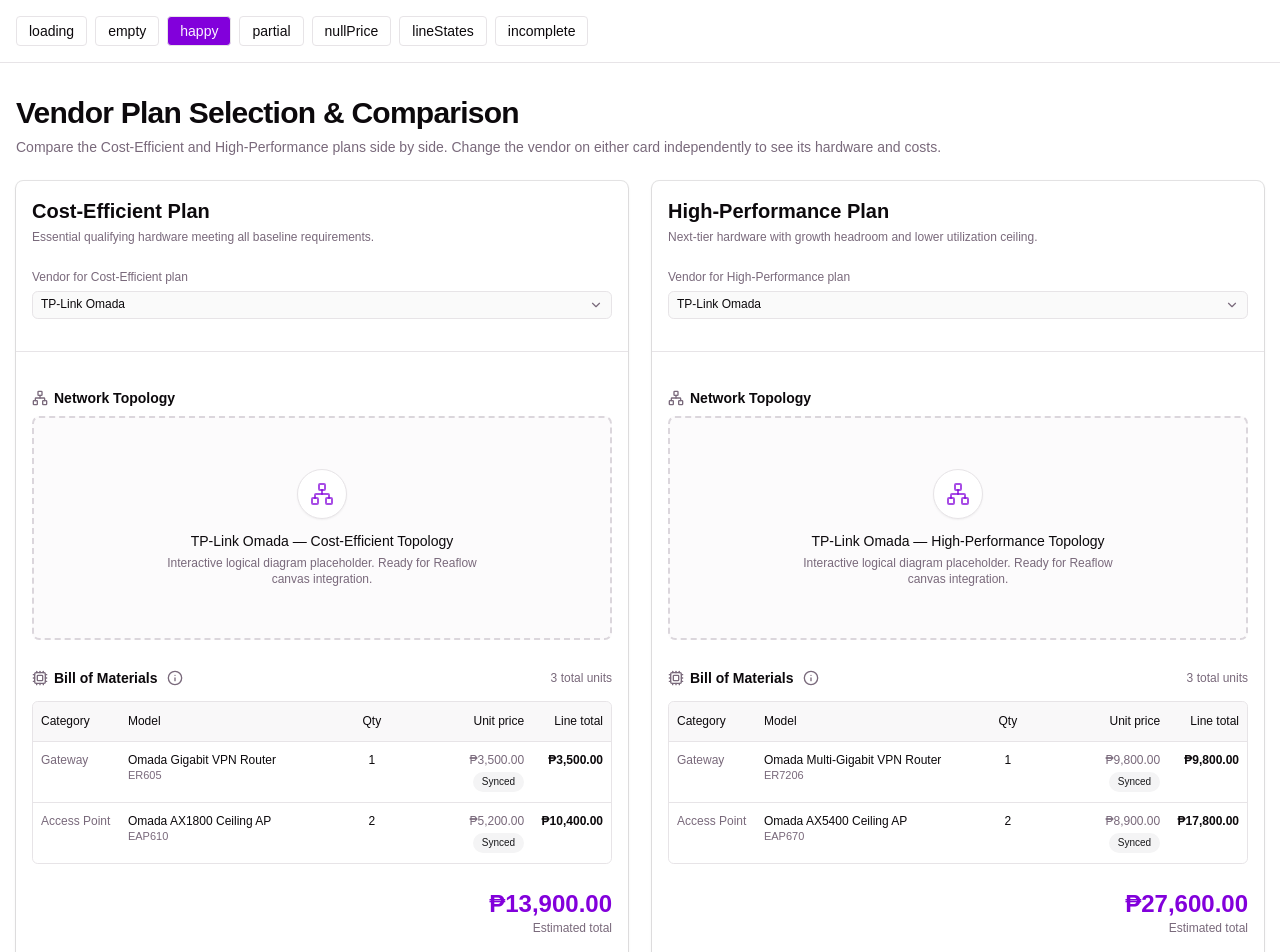
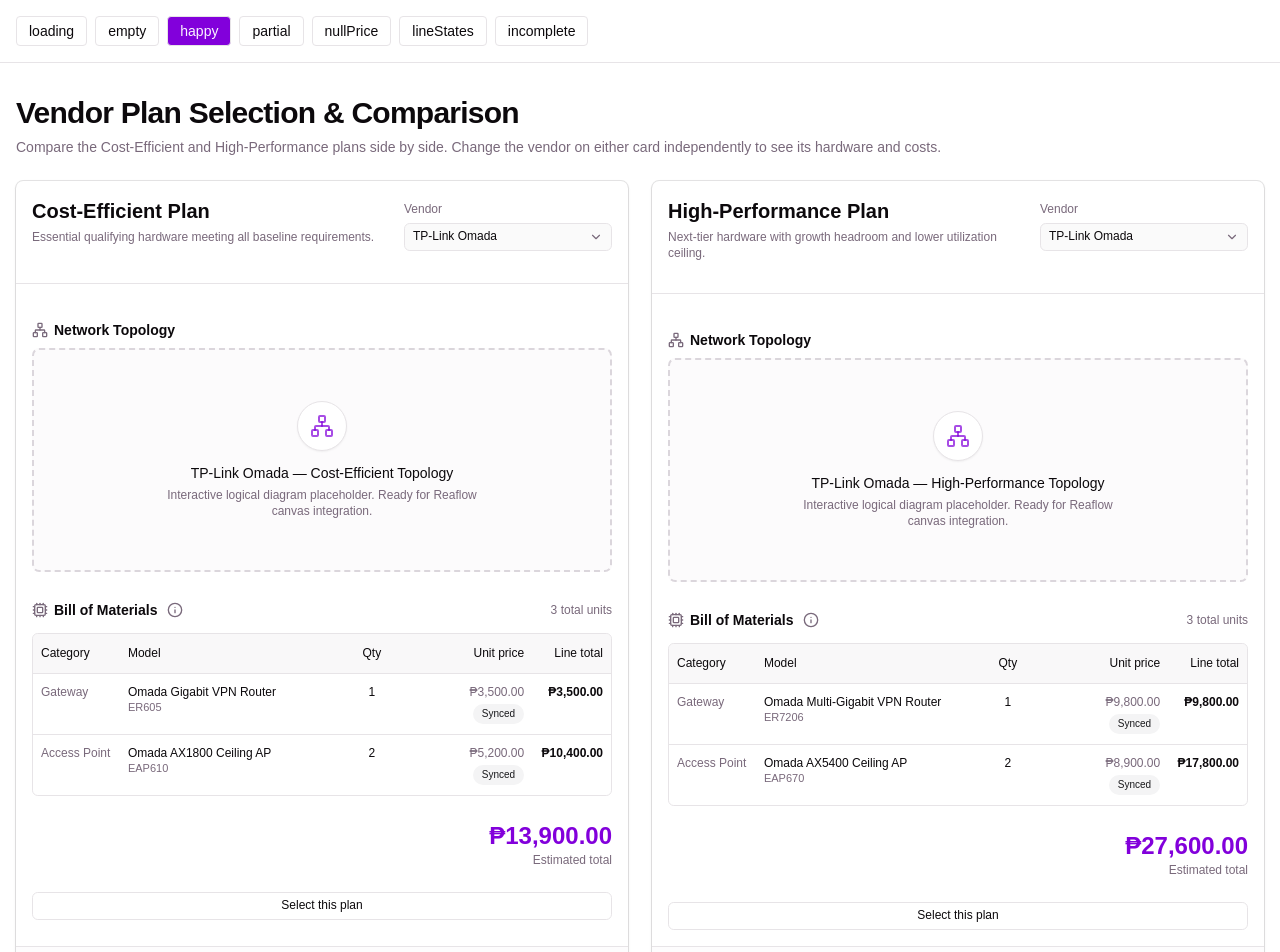
Before and after one commit to kriztiangerard/aghm-nwp-frontend, a React (Vite) app: page /dev/comparison in a window 1280 px wide. Shown: the top 952 px of the page. Built offline with nearby package versions, Linux system fonts and the light colour scheme.

Commit message:
feat: new selection logic, slight plancard revision, revise routing

```diff
--- a/src/components/comparison/Comparison.tsx
+++ b/src/components/comparison/Comparison.tsx
@@ -1,20 +1,29 @@
 import React, { useMemo, useState } from "react";
+import { Button } from "@/components/ui/button"; // NWP-COMPARE-002
 import { PlanCard } from "./plancard";
 import { EmptyPlanCard, EmptyState, LoadingState } from "./plan-states";
 import {
   PLAN_TIERS,
   VENDOR_NAMES,
   type DefaultVendors,
+  type NetworkPlanData, // NWP-COMPARE-002
   type PlanTier,
   type VendorName,
   type VendorPlansPayload,
 } from "./types";
 
+// NWP-COMPARE-002
+export interface PlanChoice {
+  tier: PlanTier;
+  vendor: VendorName;
+}
+
 interface ComparisonProps {
   plansData?: VendorPlansPayload; // undefined = still loading
   defaultVendors?: DefaultVendors;
+  /** NWP-COMPARE-002: called with the chosen tier/vendor and that plan's data. */
+  onContinue?: (choice: PlanChoice, plan: NetworkPlanData) => void;
 }
-
 
 const generationKeyOf = (plansData?: VendorPlansPayload): string => {
   if (!plansData) return "loading";
@@ -27,17 +36,29 @@ const generationKeyOf = (plansData?: VendorPlansPayload): string => {
   return "empty";
 };
 
+// The key remounts ComparisonView for every new generation, which also resets
+// the selection below.
 export const Comparison: React.FC<ComparisonProps> = ({
   plansData,
   defaultVendors,
+  onContinue,
 }) => {
   const generationKey = generationKeyOf(plansData);
   return (
-    <ComparisonView key={generationKey} plansData={plansData} defaultVendors={defaultVendors} />
+    <ComparisonView
+      key={generationKey}
+      plansData={plansData}
+      defaultVendors={defaultVendors}
+      onContinue={onContinue}
+    />
   );
 };
 
-const ComparisonView: React.FC<ComparisonProps> = ({ plansData, defaultVendors }) => {
+const ComparisonView: React.FC<ComparisonProps> = ({
+  plansData,
+  defaultVendors,
+  onContinue,
+}) => {
   const vendorsByTier = useMemo(() => {
     const result = {} as Record<PlanTier, VendorName[]>;
     for (const tier of PLAN_TIERS) {
@@ -50,6 +71,10 @@ const ComparisonView: React.FC<ComparisonProps> = ({ plansData, defaultVendors }
     "Cost-Efficient": null,
     "High-Performance": null,
   });
+
+  // NWP-COMPARE-002: the selection is held by tier (the card), not by vendor,
+  // so it follows the vendor dropdown. In-memory only: no storage, no router state.
+  const [selectedTier, setSelectedTier] = useState<PlanTier | null>(null);
 
   const shownVendor = (tier: PlanTier): VendorName | undefined => {
     const list = vendorsByTier[tier];
@@ -64,7 +89,29 @@ const ComparisonView: React.FC<ComparisonProps> = ({ plansData, defaultVendors }
     "Cost-Efficient": shownVendor("Cost-Efficient"),
     "High-Performance": shownVendor("High-Performance"),
   };
-  // NWP-COMPARE-002 reads `shown` (and adds selectedTier) from this component.
+
+  // NWP-COMPARE-002: derived from the selected tier and that card's current vendor.
+  const selectedVendor = selectedTier ? shown[selectedTier] : undefined;
+  const selectedPlan =
+    selectedTier && selectedVendor
+      ? plansData?.[selectedVendor]?.[selectedTier]
+      : undefined;
+  const canContinue =
+    selectedTier !== null && selectedVendor !== undefined && selectedPlan?.complete === true;
+
+  // NWP-COMPARE-002: keep the selection on this card, but clear it when the
+  // newly chosen vendor's plan is incomplete.
+  const handleVendorChange = (tier: PlanTier, vendor: VendorName) => {
+    setChoice((c) => ({ ...c, [tier]: vendor }));
+    if (selectedTier === tier && plansData?.[vendor]?.[tier]?.complete !== true) {
+      setSelectedTier(null);
+    }
+  };
+
+  const handleContinue = () => {
+    if (!canContinue || !selectedTier || !selectedVendor || !selectedPlan) return;
+    onContinue?.({ tier: selectedTier, vendor: selectedVendor }, selectedPlan);
+  };
 
   const isLoading = plansData === undefined;
   const hasAnyPlan = PLAN_TIERS.some((t) => vendorsByTier[t].length > 0);
@@ -78,8 +125,11 @@ const ComparisonView: React.FC<ComparisonProps> = ({ plansData, defaultVendors }
         tier={tier}
         selectedVendor={vendor}
         availableVendors={vendorsByTier[tier]}
-        onVendorChange={(v) => setChoice((c) => ({ ...c, [tier]: v }))}
+        onVendorChange={(v) => handleVendorChange(tier, v)}
         planData={plan}
+        isSelected={selectedTier === tier}
+        onSelect={() => setSelectedTier(tier)}
+        selectable={plan.complete}
       />
     );
   };
@@ -101,10 +151,22 @@ const ComparisonView: React.FC<ComparisonProps> = ({ plansData, defaultVendors }
       ) : !hasAnyPlan ? (
         <EmptyState />
       ) : (
-        <div className="grid grid-cols-1 lg:grid-cols-2 gap-6 items-stretch">
-          {renderCard("Cost-Efficient")}
-          {renderCard("High-Performance")}
-        </div>
+        <>
+          <div
+            role="radiogroup"
+            aria-label="Network plans"
+            className="grid grid-cols-1 lg:grid-cols-2 gap-6 items-stretch"
+          >
+            {renderCard("Cost-Efficient")}
+            {renderCard("High-Performance")}
+          </div>
+
+          <div className="flex justify-end">
+            <Button type="button" size="lg" disabled={!canContinue} onClick={handleContinue}>
+              Continue to final report
+            </Button>
+          </div>
+        </>
       )}
     </section>
   );
--- /dev/null
+++ b/src/components/comparison/plan-result-context.tsx
@@ -0,0 +1,35 @@
+import React, { createContext, useContext, useMemo, useState } from "react";
+import type { DefaultVendors, VendorPlansPayload } from "./types";
+
+// Plain React state only: no localStorage, sessionStorage or router state, so a
+// refresh clears the generated plans (manuscript delimitation: no persisted projects).
+
+export interface PlanResult {
+  plansData: VendorPlansPayload;
+  defaultVendors?: DefaultVendors;
+}
+
+interface PlanResultValue {
+  result: PlanResult | null;
+  setResult: (result: PlanResult) => void;
+  clearResult: () => void;
+}
+
+const PlanResultContext = createContext<PlanResultValue | null>(null);
+
+export const PlanResultProvider: React.FC<{ children: React.ReactNode }> = ({ children }) => {
+  const [result, setResult] = useState<PlanResult | null>(null);
+
+  const value = useMemo<PlanResultValue>(
+    () => ({ result, setResult, clearResult: () => setResult(null) }),
+    [result],
+  );
+
+  return <PlanResultContext.Provider value={value}>{children}</PlanResultContext.Provider>;
+};
+
+export const usePlanResult = (): PlanResultValue => {
+  const ctx = useContext(PlanResultContext);
+  if (!ctx) throw new Error("usePlanResult must be used inside <PlanResultProvider>");
+  return ctx;
+};
--- a/src/components/comparison/plancard.tsx
+++ b/src/components/comparison/plancard.tsx
@@ -1,4 +1,4 @@
-import React from "react";
+import React, { useId } from "react";
 import {
   Card,
   CardContent,
@@ -8,8 +8,10 @@ import {
   CardTitle,
 } from "@/components/ui/card";
 // import { Badge } from "@/components/ui/badge";
+import { Button } from "@/components/ui/button"; // NWP-COMPARE-002
 import { Separator } from "@/components/ui/separator";
 import { AlertTriangle, CheckCircle2, Clock } from "lucide-react";
+import { cn } from "@/lib/utils"; // NWP-COMPARE-002
 import { formatCurrency, formatDateTime, PRICE_UNAVAILABLE } from "./format";
 import type { NetworkPlanData, PlanTier, VendorName } from "./types";
 import { VendorSelect } from "./vendorselect";
@@ -22,6 +24,11 @@ interface PlanCardProps {
   availableVendors: VendorName[];
   onVendorChange: (vendor: VendorName) => void;
   planData: NetworkPlanData;
+  // NWP-COMPARE-002
+  isSelected: boolean;
+  onSelect: () => void;
+  /** The plan's `complete` flag. False disables selection. */
+  selectable: boolean;
 }
 
 export const PlanCard: React.FC<PlanCardProps> = ({
@@ -30,17 +37,57 @@ export const PlanCard: React.FC<PlanCardProps> = ({
   availableVendors,
   onVendorChange,
   planData,
+  isSelected,
+  onSelect,
+  selectable,
 }) => {
   const isCostEfficient = tier === "Cost-Efficient";
   // A partial total with nothing priced would read as 0.00, so say so instead.
   const nothingPriced = planData.totalIsPartial && planData.totalCost === 0;
 
+  // NWP-COMPARE-002
+  const titleId = useId();
+
+  const handleCardClick = () => {
+    if (selectable) onSelect();
+  };
+
+  // Only act when the card itself has focus, so Enter/Space inside the vendor
+  // dropdown or the select button keep their own behaviour.
+  const handleCardKeyDown = (e: React.KeyboardEvent<HTMLDivElement>) => {
+    if (e.target !== e.currentTarget) return;
+    if (e.key === "Enter" || e.key === " ") {
+      e.preventDefault();
+      if (selectable) onSelect();
+    }
+  };
+
+  // React events bubble through portals, so this also stops clicks inside the
+  // dropdown list (rendered outside the card in the DOM) from reaching the card.
+  const stopBubbling = (e: React.SyntheticEvent) => e.stopPropagation();
+
   return (
-    <Card className="flex flex-col h-full min-w-0 border-border/80 shadow-sm">
-      <CardHeader className="pb-4 space-y-4">
-        <div className="space-y-1">
+    <Card
+      role="radio"
+      aria-checked={isSelected}
+      aria-disabled={!selectable}
+      aria-labelledby={titleId}
+      tabIndex={selectable ? 0 : -1}
+      onClick={handleCardClick}
+      onKeyDown={handleCardKeyDown}
+      className={cn(
+        "flex flex-col h-full min-w-0 outline-none transition-[box-shadow,border-color]",
+        "focus-visible:ring-2 focus-visible:ring-ring",
+        selectable && "cursor-pointer",
+        isSelected
+          ? "border-primary ring-2 ring-primary shadow-xl shadow-primary/40"
+          : "border-border/80 shadow-sm",
+      )}
+    >
+      <CardHeader className="pb-4 space-y-0 flex flex-col gap-4 sm:flex-row sm:items-start sm:justify-between">
+        <div className="space-y-1 min-w-0">
           <div className="flex items-center gap-2">
-            <CardTitle className="text-xl font-bold">
+            <CardTitle id={titleId} className="text-xl font-bold">
               {isCostEfficient ? "Cost-Efficient Plan" : "High-Performance Plan"}
             </CardTitle>
           </div>
@@ -51,12 +98,14 @@ export const PlanCard: React.FC<PlanCardProps> = ({
           </CardDescription>
         </div>
 
+        <div className="sm:w-52 shrink-0" onClick={stopBubbling} onKeyDown={stopBubbling}>
           <VendorSelect
             tier={tier}
             selectedVendor={selectedVendor}
             availableVendors={availableVendors}
             onVendorChange={onVendorChange}
           />
+        </div>
       </CardHeader>
 
       <Separator />
@@ -98,6 +147,20 @@ export const PlanCard: React.FC<PlanCardProps> = ({
             </span>
           )}
         </div>
+
+        {/* NWP-COMPARE-002 */}
+        <Button
+          type="button"
+          className="w-full"
+          variant={isSelected ? "default" : "outline"}
+          disabled={!selectable}
+          onClick={(e) => {
+            e.stopPropagation();
+            onSelect();
+          }}
+        >
+          {isSelected ? "Selected" : "Select this plan"}
+        </Button>
       </CardContent>
 
       <CardFooter className="pt-2 pb-4 border-t bg-muted/20 flex flex-wrap items-center justify-between gap-2 text-[11px] text-muted-foreground">
--- /dev/null
+++ b/src/components/comparison/selected-plan-context.tsx
@@ -0,0 +1,57 @@
+import React, { createContext, useContext, useMemo, useState } from "react";
+import type { NetworkPlanData } from "./types";
+import type { PlanChoice } from "./comparison";
+
+// Plain React state only. Nothing touches localStorage, sessionStorage or router
+// state, so a refresh clears it (manuscript delimitation: no persisted projects).
+
+interface SelectedPlanValue {
+  choice: PlanChoice | null;
+  plan: NetworkPlanData | null;
+  setSelected: (choice: PlanChoice, plan: NetworkPlanData) => void;
+  clear: () => void;
+}
+
+const SelectedPlanContext = createContext<SelectedPlanValue | null>(null);
+
+export const SelectedPlanProvider: React.FC<{ children: React.ReactNode }> = ({ children }) => {
+  const [state, setState] = useState<{ choice: PlanChoice; plan: NetworkPlanData } | null>(null);
+
+  const value = useMemo<SelectedPlanValue>(
+    () => ({
+      choice: state?.choice ?? null,
+      plan: state?.plan ?? null,
+      setSelected: (choice, plan) => setState({ choice, plan }),
+      clear: () => setState(null),
+    }),
+    [state],
+  );
+
+  return <SelectedPlanContext.Provider value={value}>{children}</SelectedPlanContext.Provider>;
+};
+
+export const useSelectedPlan = (): SelectedPlanValue => {
+  const ctx = useContext(SelectedPlanContext);
+  if (!ctx) throw new Error("useSelectedPlan must be used inside <SelectedPlanProvider>");
+  return ctx;
+};
+
+/*
+Wiring (provider must sit above both routes):
+
+  const { setSelected } = useSelectedPlan();
+  const navigate = useNavigate();
+
+  <Comparison
+    plansData={plansData}
+    defaultVendors={defaultVendors}
+    onContinue={(choice, plan) => {
+      setSelected(choice, plan);
+      navigate("/report");            // do not pass `state`
+    }}
+  />
+
+  // Final report page
+  const { choice, plan } = useSelectedPlan();
+  if (!choice || !plan) return <Navigate to="/" replace />;   // e.g. after a refresh
+*/
--- a/src/components/comparison/vendorselect.tsx
+++ b/src/components/comparison/vendorselect.tsx
@@ -29,7 +29,7 @@ export const VendorSelect: React.FC<VendorSelectProps> = ({
         htmlFor={id}
         className="text-xs font-medium text-muted-foreground mb-1.5 block"
       >
-        Vendor for {tier} plan
+        Vendor
       </label>
       <Select
         value={selectedVendor}
--- /dev/null
+++ b/src/components/report/Report.tsx
@@ -0,0 +1,15 @@
+// components/report/ReportRoute.tsx
+import { Navigate } from 'react-router-dom'
+import { useSelectedPlan } from '../comparison/selected-plan-context'
+
+export default function Report() {
+  const { choice, plan } = useSelectedPlan()
+
+  // After a refresh the context is empty, so go back to the start.
+  if (!choice || !plan) return <Navigate to="/" replace />
+
+  return (
+    <pre>{JSON.stringify({ choice, total: plan.totalCost }, null, 2)}</pre>
+    // later: <FinalReport tier={choice.tier} vendor={choice.vendor} plan={plan} />
+  )
+}
```
Also changed, not shown: src/App.tsx (+7 -3 lines), src/components/comparison/comparison-route.tsx (added, +24 -0 lines). Lines whose indentation alone changed are shown as unchanged.
